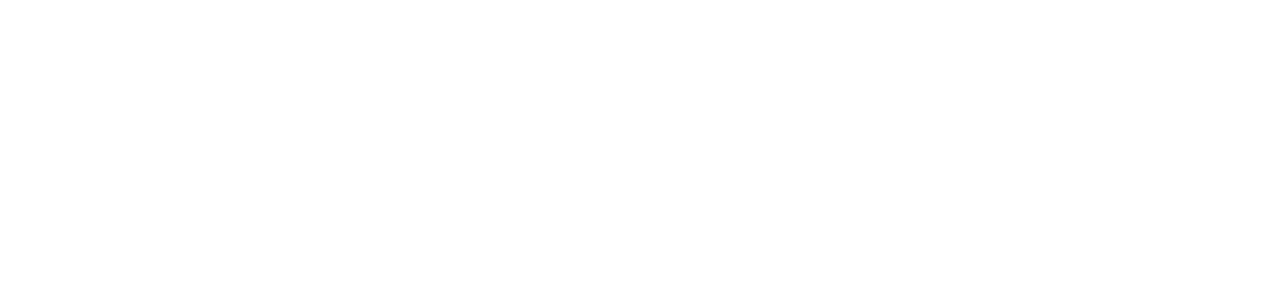
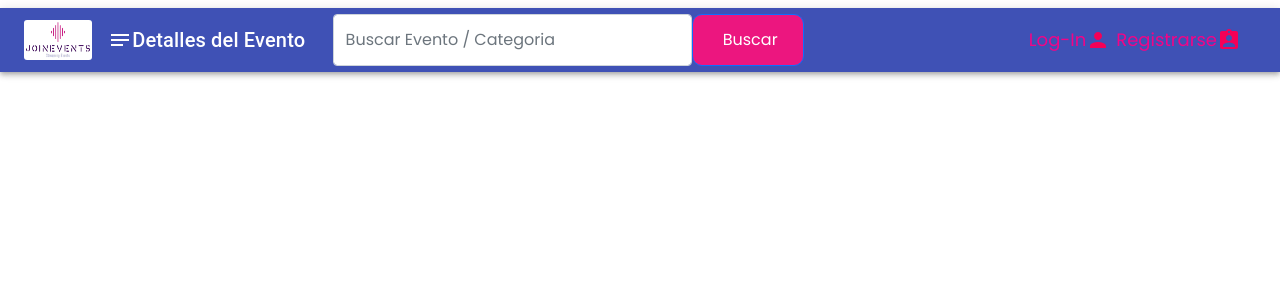
Before and after one commit to krashove/JoinEvents, a React (Create React App) app in the folder feJoinEvents/: page /eventdetails in a window 1280 px wide. Shown: the top 300 px of the page. Built offline with nearby package versions, Linux system fonts and the light colour scheme.

Commit message:
Agregando EventDetails - en contruccion...

```diff
--- a/feJoinEvents/src/components/AppRoute.js
+++ b/feJoinEvents/src/components/AppRoute.js
@@ -1,15 +1,15 @@
-import React from 'react';
-import { BrowserRouter, Switch, Route } from 'react-router-dom';
+import React from "react";
+import { BrowserRouter, Switch, Route } from "react-router-dom";
 
-import Login from '../pages/Login';
-import Register from '../pages/Register';
-import Forget from '../pages/Forget';
-import Principal from '../pages/Principal';
-import ResetPass from '../pages/ResetPass';
-import GenerarEvento from '../pages/GenerarEvento';
+import Login from "../pages/Login";
+import Register from "../pages/Register";
+import Forget from "../pages/Forget";
+import Principal from "../pages/Principal";
+import ResetPass from "../pages/ResetPass";
+import GenerarEvento from "../pages/GenerarEvento";
+import EventDetails from "../pages/EventDetails";
 
-
-function AppRoute(){
+function AppRoute() {
   return (
     <BrowserRouter>
       <Switch>
@@ -19,6 +19,7 @@
         <Route exact path="/forget" component={Forget} />
         <Route exact path="/pasword_reset/:id" component={ResetPass} />
         <Route exact path="/genevento" component={GenerarEvento} />
+        <Route exact path="/eventdetails" component={EventDetails} />
       </Switch>
     </BrowserRouter>
   );
--- a/feJoinEvents/src/pages/EventDetails.js
+++ b/feJoinEvents/src/pages/EventDetails.js
@@ -1,13 +1,17 @@
 import React, { Component } from "react";
 
 import Navibar from "../components/navibar.js";
+import NotesIcon from "@material-ui/icons/Notes";
 
 export default class EventDetails extends Component {
   render() {
     return (
-      <div>
-        <Navibar route="Detalles del Evento" />
-      </div>
+      <React.Fragment>
+        <div>
+          <Navibar route="Detalles del Evento" iconRoute={<NotesIcon />} />
+        </div>
+        <div></div>
+      </React.Fragment>
     );
   }
 }
```
Also changed, not shown: feJoinEvents/src/components/EventoDetalle.js (added). Lines whose indentation alone changed are shown as unchanged.
